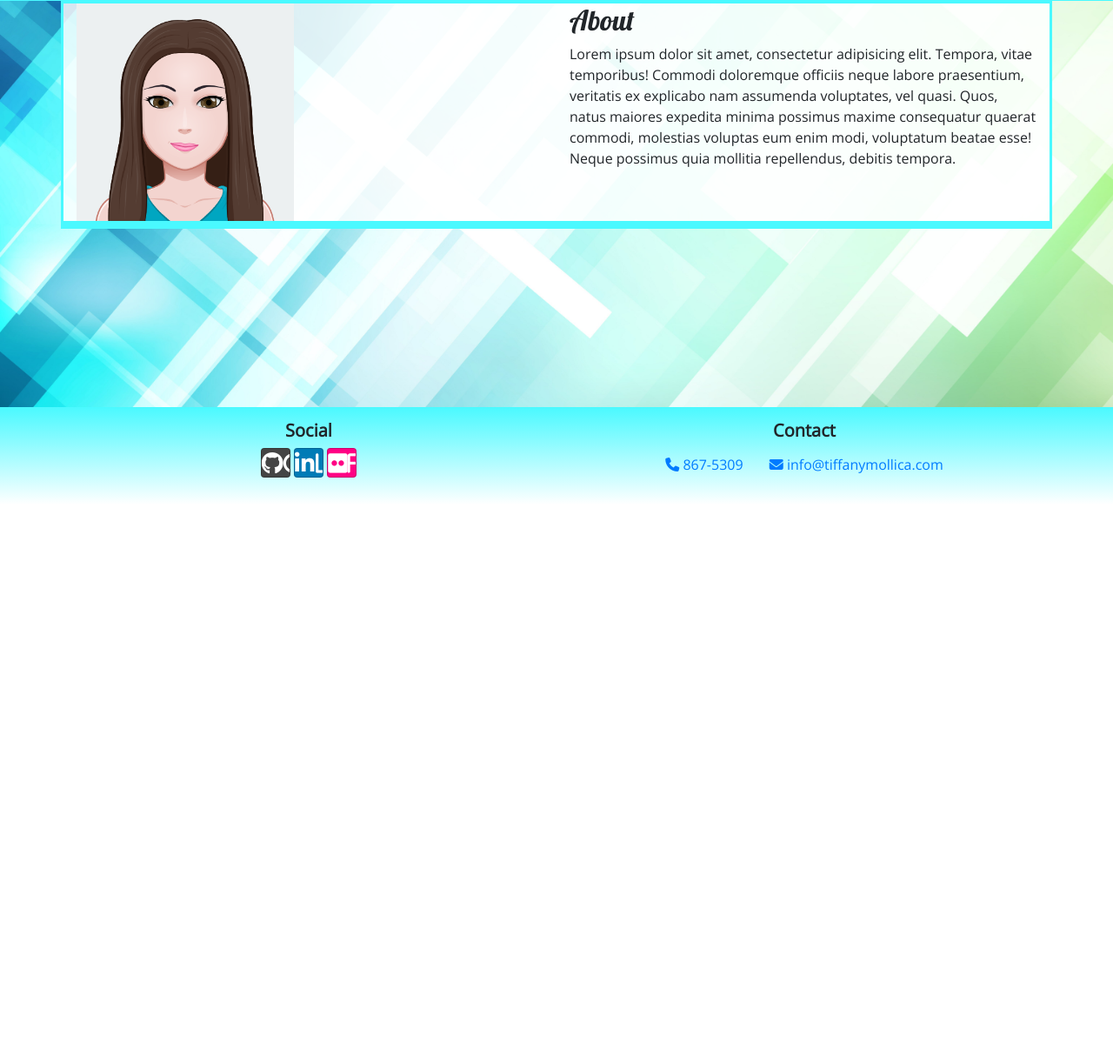
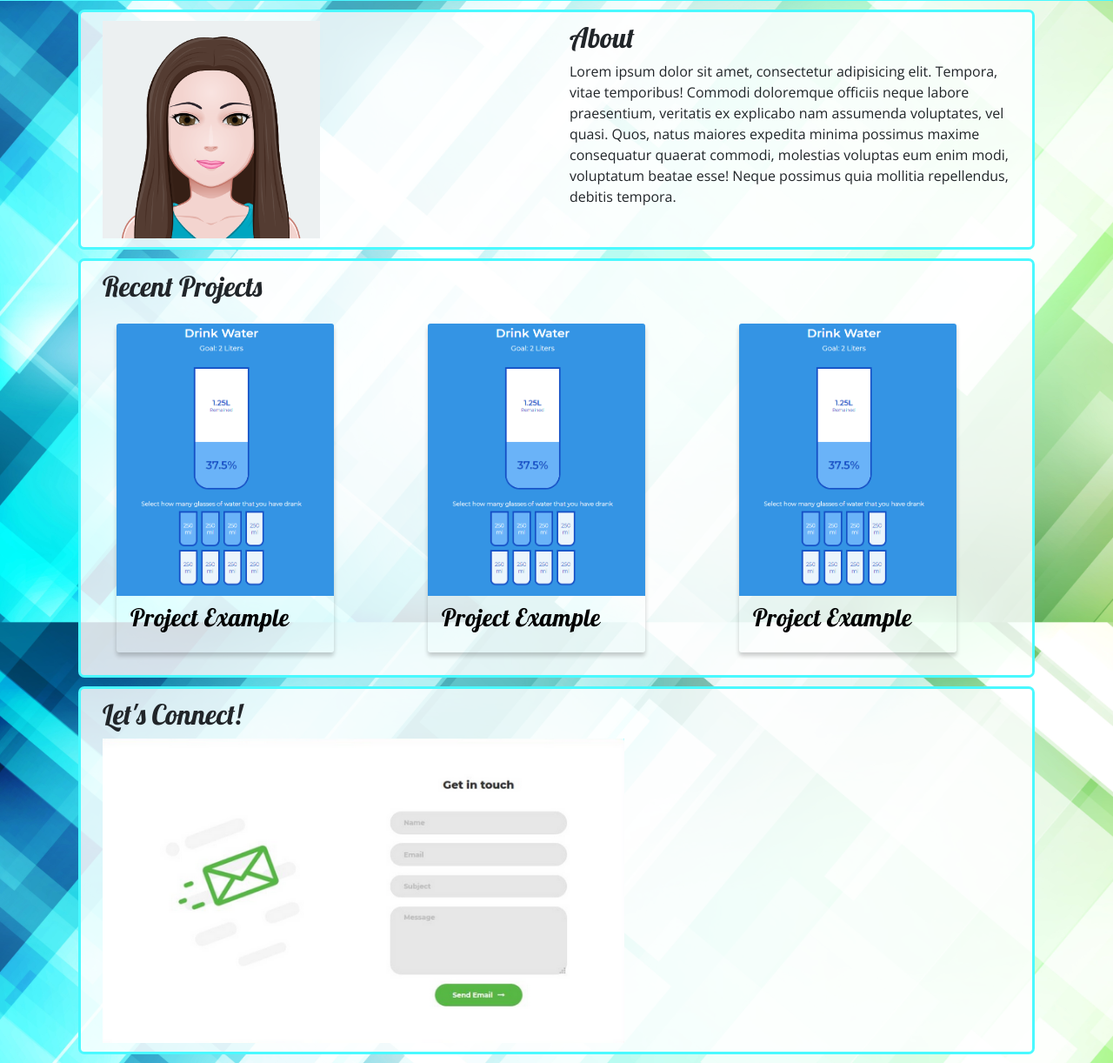
Before and after one commit to tiffany-m/Portfolio_Page, a website: page index.html in a window 1280 px wide. Shown: the part 220-1442 px from the top of the page at 87% size. Before the commit the page ends 800 px from the top, so only its background shows below. Drawn offline with nearby package versions, Linux system fonts and the light colour scheme.

Commit message:
added recent projects section

```diff
--- /dev/null
+++ b/css/index.css
@@ -0,0 +1,49 @@
+.project {
+  display: flex;
+  flex-wrap: wrap;
+  justify-content: center;
+}
+
+.project-info {
+  width: 250px;
+  margin: 1rem;
+  background-color: var(blue);
+  box-shadow: 0 4px 5px rgba(0, 0, 0, 0.2);
+  position: relative;
+  overflow: hidden;
+  border-radius: 3px;
+}
+
+.project-info img {
+  width: 100%;
+}
+
+.project-title {
+  color: black;
+  display: flex;
+  align-items: center;
+  justify-content: space-between;
+  padding: 0.5rem 1rem 1rem;
+  letter-spacing: 0.5px;
+}
+
+.project-title h3 {
+  margin-top: 0;
+}
+
+.overview {
+  background-color: #fff;
+  padding: 2rem;
+  position: absolute;
+  left: 0;
+  bottom: 0;
+  right: 0;
+  max-height: 100%;
+  transform: translateY(101%);
+  overflow-y: auto;
+  transition: transform 0.3s ease-in;
+}
+
+.project-info:hover .overview {
+  transform: translateY(0);
+}
--- a/styles.css
+++ b/css/styles.css
@@ -1,4 +1,4 @@
-/*Fix My Divs!!!
+/* Fix My Divs!!!
 div,img{
     border: dashed 1px gray;
     padding:1px;
@@ -19,7 +19,6 @@ body {
   font-family: "Open Sans", sans-serif;
   background: url(/img/lightBG.jpg) no-repeat center center fixed;
   background-size: cover;
-  background-position: center center;
 }
 
 .jumbotron {
@@ -32,14 +31,12 @@ body {
 .navbar {
   background-color: #4af9ff;
   font-weight: bold;
+  position: sticky;
 }
 
 .site-footer {
   background-image: linear-gradient(#4af9ff, #fff);
   padding: 15px;
-  position: absolute;
-  width: 100%;
-  bottom: 0;
 }
 
 h1 {
@@ -53,4 +50,7 @@ h1, h2, h3, h4 {
 .boxStyle {
    background-color: rgba(255, 255, 255, 0.829);
    border: solid #4af9ff;
+   margin: 10px 5px;
+   padding: 10px;
+   border-radius: 7px;
   }
--- a/index.html
+++ b/index.html
@@ -9,7 +9,8 @@
     <link rel="stylesheet" href="node_modules/bootstrap/dist/css/bootstrap.min.css" />
     <link rel="stylesheet" href="node_modules/font-awesome/css/font-awesome.min.css" />
     <link rel="stylesheet" href="node_modules/bootstrap-social/bootstrap-social.css" />
-    <link rel="stylesheet" href="styles.css" />
+    <link rel="stylesheet" href="css/styles.css" />
+    <link rel="stylesheet" href="css/index.css" />
     <!-- endbuild -->
     <link rel="stylesheet" href="https://fonts.googleapis.com/css?family=Lobster|Open+Sans" />
     <!-- Title -->
@@ -23,7 +24,7 @@
             <div class="row">
                 <div class="col">
                     <h1>Tiffany Mollica</h1>
-                    <h4>blood type: be positive :)</h4>
+                    <h4>&nbsp;&nbsp;&nbsp;&nbsp;&nbsp;blood type: B positive :)</h4>
                 </div>
             </div>
         </div>
@@ -39,16 +40,17 @@
                 <ul class="navbar-nav">
                     <li class="nav-item active"><a class="nav-link" href="#"><i class="fa fa-home fa-lg"></i> Home</a></li>
                     <li class="nav-item"><a class="nav-link" href=""><i class="fa fa-code fa-lg"></i> Coding</a></li>
-                    <li class="nav-item"><a class="nav-link" href=""><i class="fa fa-file-code fa-lg"></i> Portfolio</a></li>
+                    <li class="nav-item"><a class="nav-link" href=""><i class="fa fa-folder fa-lg"></i> Portfolio</a></li>
                     <li class="nav-item"><a class="nav-link" href=""><i class="fa fa-birthday-cake fa-lg"></i> Cake Decorator</a></li>
                     <li class="nav-item"><a class="nav-link" href=""><i class="fa fa-address-card fa-lg"></i> Contact</a></li>
                 </ul>
             </div>
         </div>
     </nav>
+<!-- Container -->
+    <div class="container">
 <!-- About -->
-    <div class="container boxStyle">
-        <div class="row">
+        <div class="row boxStyle">
             <div class="col">
                 <img src="img/profilepic.png" height="250">
             </div>
@@ -59,12 +61,54 @@
                 </div>
             </div>
         </div>
-    </div>
 <!-- Recent Projects -->
-    <div class="container boxStyle">
-        <div class="row">
+        <div class="row boxStyle">
+            <div class="col-12"><h2>Recent Projects</h2></div>
+<!-- 1 -->  <div class="col" id="project">
+                <div class="project-info">
+                    <img src="img/sample.png" alt="">
+                    <div class="project-title">
+                    <h3>Project Example</h3>
+                    </div>
+                    <div class="overview">
+                    <h3>Overview</h3>
+                    Lorem ipsum dolor sit amet consectetur adipisicing elit. Ea aliquam porro corrupti cumque unde.
+                    <br><a href="#">GitHub Link</a>
+                    </div>
+                </div>
+            </div>
+<!-- 2 -->  <div class="col" id="project">
+                <div class="project-info">
+                    <img src="img/sample.png" alt="">
+                    <div class="project-title">
+                    <h3>Project Example</h3>
+                    </div>
+                    <div class="overview">
+                    <h3>Overview</h3>
+                    Lorem ipsum dolor sit amet consectetur adipisicing elit. Ea aliquam porro corrupti cumque unde.
+                    <br><a href="#">GitHub Link</a>
+                    </div>
+                </div>
+            </div>
+<!-- 3 -->  <div class="col" id="project">
+                <div class="project-info">
+                    <img src="img/sample.png" alt="">
+                    <div class="project-title">
+                    <h3>Project Example</h3>
+                    </div>
+                    <div class="overview">
+                    <h3>Overview</h3>
+                    Lorem ipsum dolor sit amet consectetur adipisicing elit. Ea aliquam porro corrupti cumque unde.
+                    <br><a href="#">GitHub Link</a>
+                    </div>
+                </div>
+            </div>
+        </div>
+<!-- Connect -->
+        <div class="row boxStyle">
+            <div class="col-12"><h2>Let's Connect!</h2></div>
             <div class="col">
-
+                <img src="img/messagepicsample.png" width="600px" alt="">
             </div>
         </div>
     </div>
```
Also changed, not shown: cake.html (renamed from cake_decorator.html), css/cake.css (added), css/coding.css (added), css/portfolio.css (added), img/messagepicsample.png (added), img/sample.png (added), portfolio.html (renamed from coding_portfolio.html).
